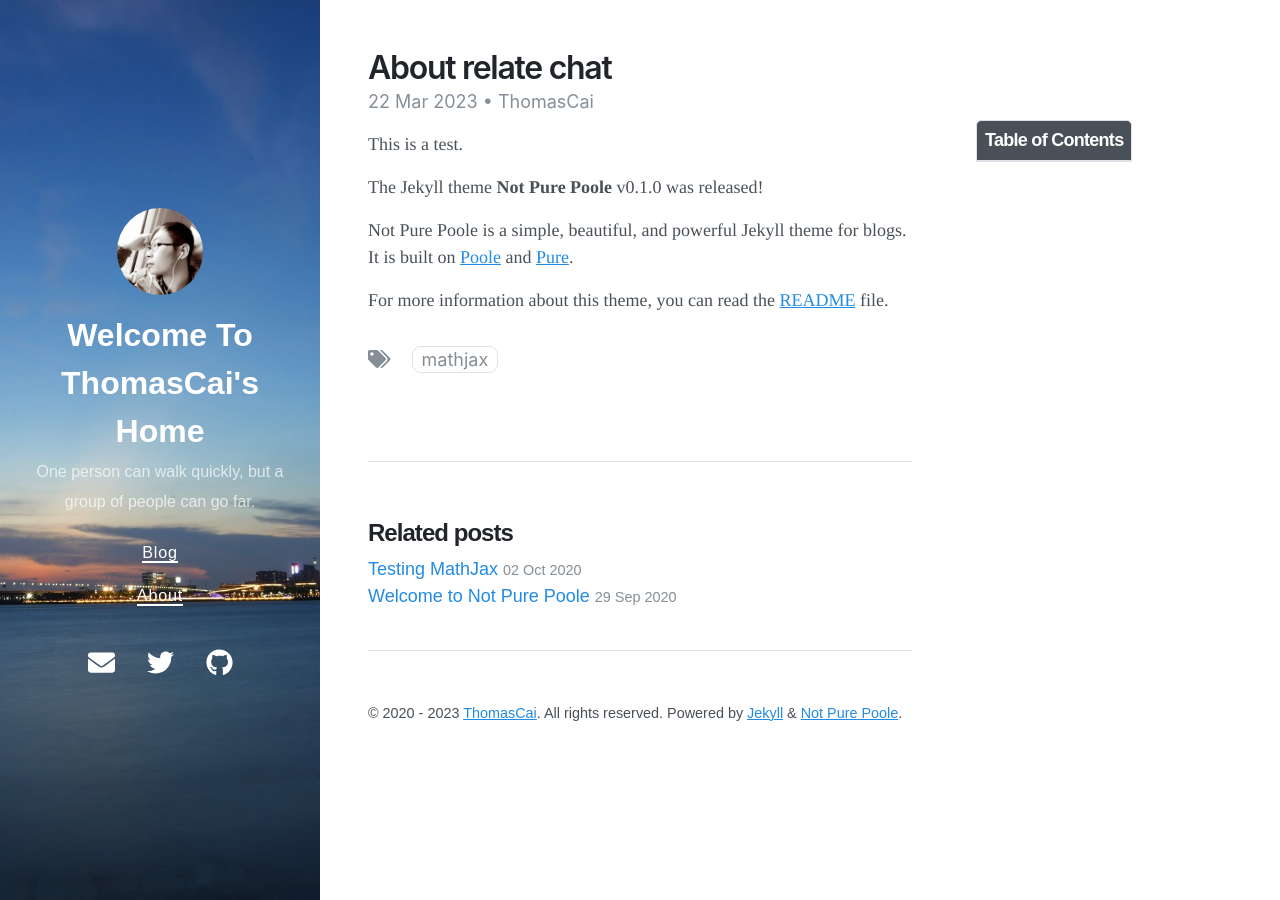
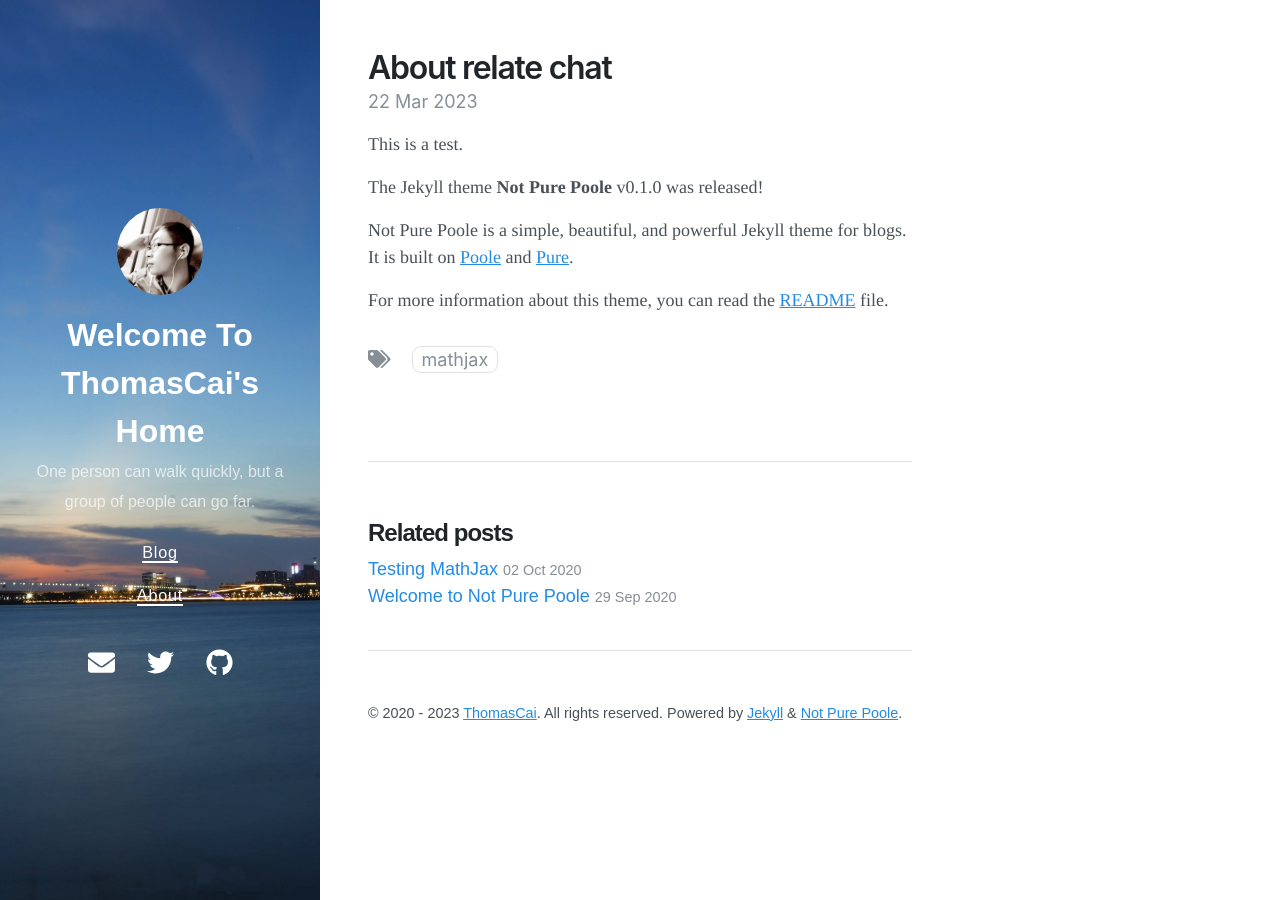
Before and after one commit to ThomasCai/thomascai.github.io, a Jekyll site: the page built from _posts/2023-03-22-about-relate-chat.md, in a window 1280 px wide. Built offline with Jekyll 4.4.1, drawn with Linux system fonts in a browser that asks for light colours; nearby versions of some CDN libraries.

Commit message:
Update 2023-03-22-about-relate-chat.md

```diff
--- a/_posts/2023-03-22-about-relate-chat.md
+++ b/_posts/2023-03-22-about-relate-chat.md
@@ -1,9 +1,7 @@
 ---
 layout: post
 title: About relate chat
-author: ThomasCai
 tags: mathjax
-toc: true
 date: 2023-03-22 17:56 +0800
 ---
 
```
